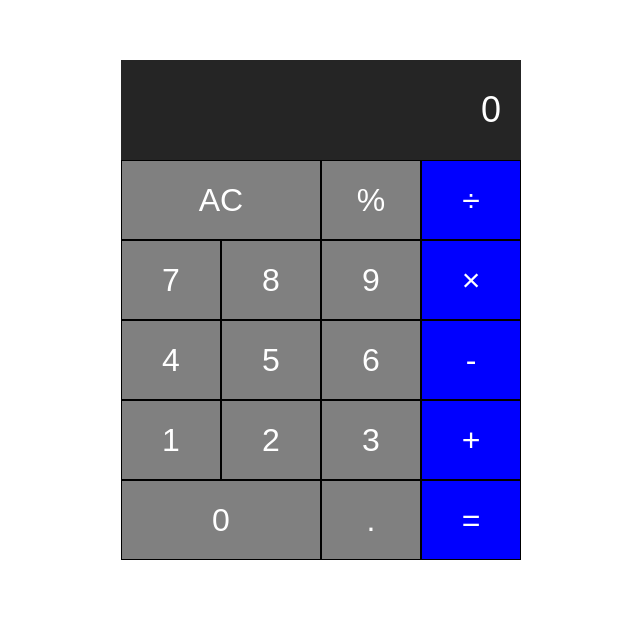
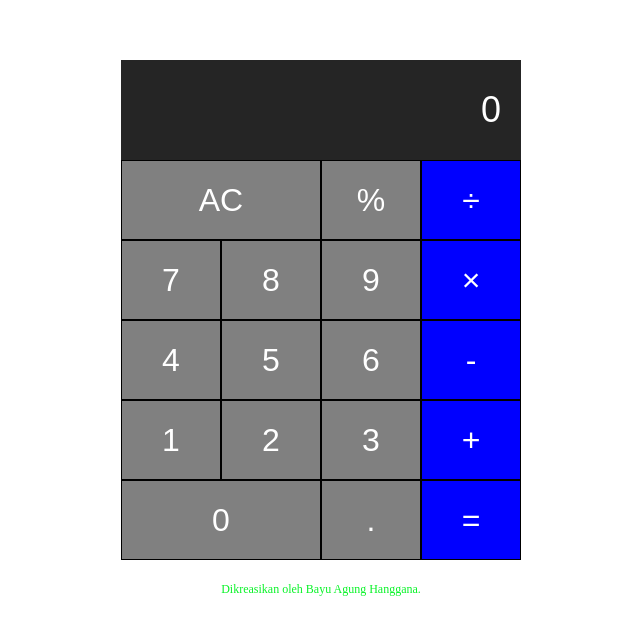
Before and after one commit to bayuagunghanggana/jscalc, a plain HTML site: page index.html in a window 1280 px wide. Shown: the part 148-782 px from the top of the page, without its empty margins (319-959 px from the left). Drawn offline with Linux system fonts and the light colour scheme.

Commit message:
Update index.html

```diff
--- a/index.html
+++ b/index.html
@@ -39,6 +39,11 @@
                 </div>
             </div>
         </div>
+        <footer>
+            <div class="container">
+              <p>Dikreasikan oleh Bayu Agung Hanggana.</p>
+            </div>
+        </footer>
         <script type="text/javascript" src="script.js"></script>
     </body>
 </html>
```
